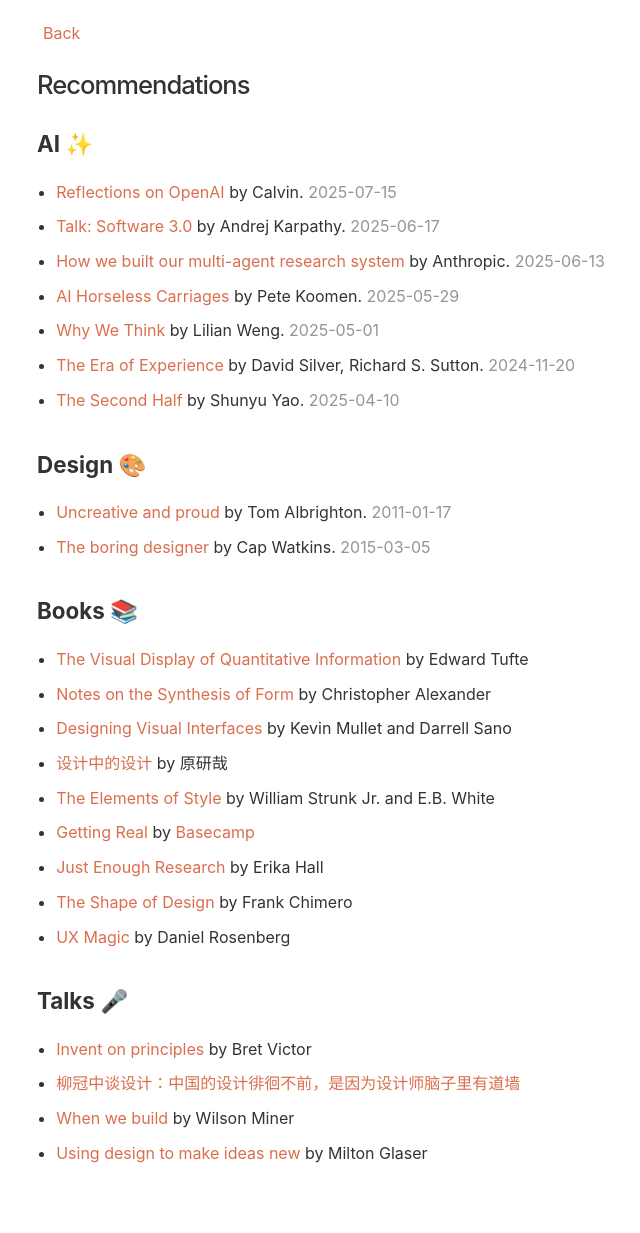
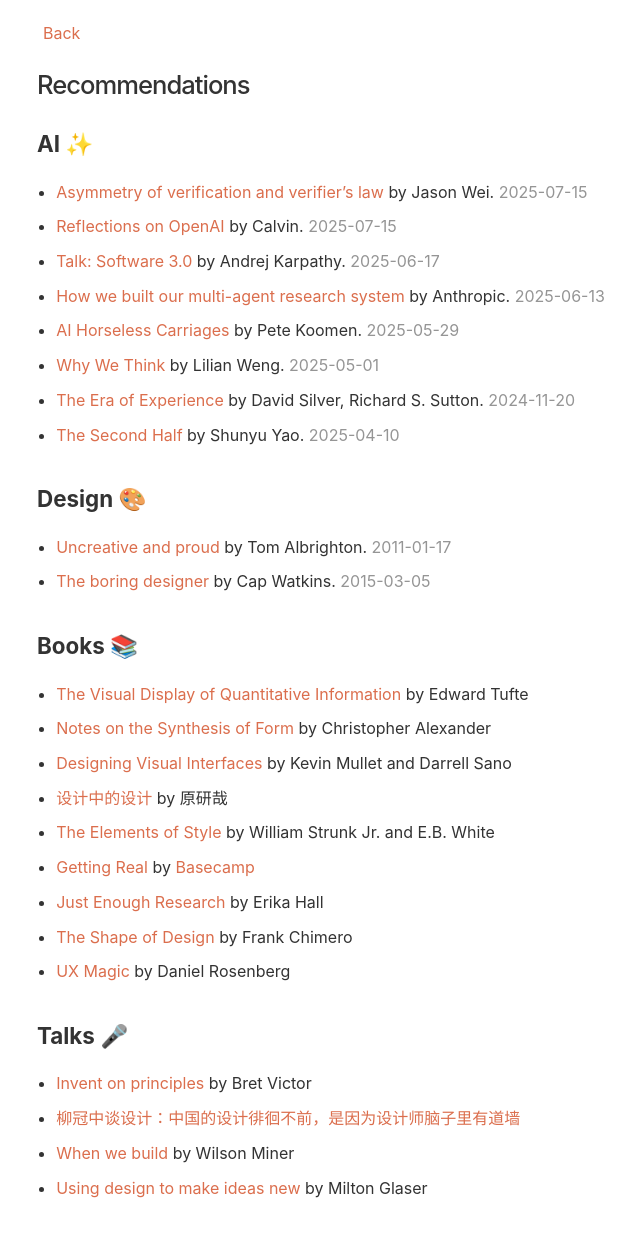
Before and after one commit to lvterry/lvterry.github.io, a Jekyll site: the page built from recommendations.html, in a window 1280 px wide. Shown: the whole page, without its empty margins (283-923 px from the left). Built offline with Jekyll 4.4.1, drawn with Linux system fonts in a browser that asks for light colours; before the commit the page ends 1199 px from its top, so only the background shows below that.

Commit message:
Update recommendations.html

```diff
--- a/recommendations.html
+++ b/recommendations.html
@@ -13,6 +13,10 @@
     <section class="category">
       <h2>AI ✨</h2>
       <ul class="recommendation-list">
+		<li>
+			<a href="https://www.jasonwei.net/blog/asymmetry-of-verification-and-verifiers-law">Asymmetry of verification and verifier’s law</a> by Jason Wei.
+			<span class="weak">2025-07-15</span>
+		</li>
         <li>
           <a href="https://calv.info/openai-reflections">Reflections on OpenAI</a> by Calvin.
           <span class="weak">2025-07-15</span>
```
